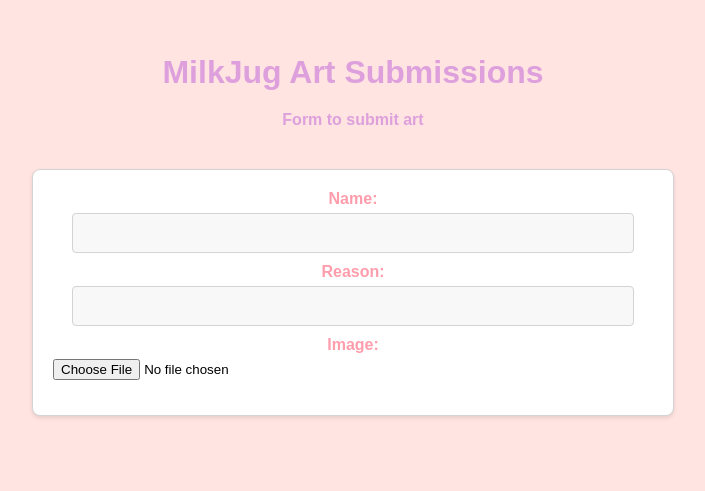
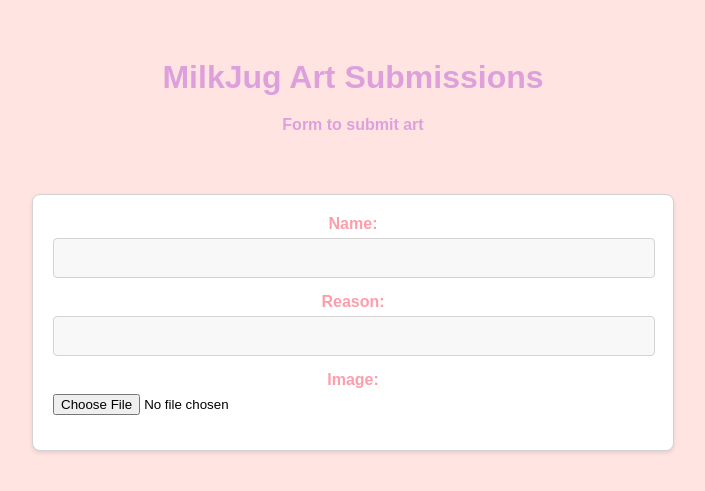
Before and after one commit to DanielEverett1/MJSite, a plain HTML site: page art/submissions.html in a window 1280 px wide. Shown: the part 155-646 px from the top of the page, without its empty margins (287-992 px from the left). Drawn offline with Linux system fonts and the light colour scheme; a web font is replaced by a local one.

Commit message:
Updated to fix control

```diff
--- a/art/submissions.css
+++ b/art/submissions.css
@@ -7,30 +7,42 @@ body {
     background-color: #ffe4e1;
     margin: 0;
     padding: 0;
-    height: 100vh;
+    min-height: 100vh;
     font-family: 'Playwrite AU QLD', sans-serif;
     text-align: center;
     flex-direction: column;
+    overflow-y: auto;
+}
+
+.header {
+    width: 100%;
+    max-width: 600px;
+    padding: 20px;
+    box-sizing: border-box;
+    /* Ensures padding is included in width calculation */
+}
+
+.container {
+    width: 100%;
+    max-width: 600px;
+    margin: 20px;
+    padding: 20px;
+    background-color: #fff;
+    border: 1px solid #d3d3d3;
+    border-radius: 8px;
+    box-shadow: 0 2px 4px rgba(0, 0, 0, 0.1);
 }
 
 form {
     display: flex;
     flex-direction: column;
-    width: 100%;
-    max-width: 600px;
-    margin: 20px 0;
-    padding: 20px;
-    border: 1px solid #d3d3d3;
-    border-radius: 8px;
-    background-color: #fff;
-    box-shadow: 0 2px 4px rgba(0, 0, 0, 0.1);
 }
 
-form > * {
+form>* {
     margin-bottom: 15px;
 }
 
-form > *:last-child {
+form>*:last-child {
     margin-bottom: 0;
 }
 
@@ -38,9 +50,8 @@ input[type="text"],
 input[type="email"],
 input[type="password"],
 textarea {
-    width: 90%;
+    width: calc(100% - 20px);
     padding: 10px;
-    margin: 0 auto 10px auto;
     border: 1px solid #d3d3d3;
     border-radius: 4px;
     background-color: #f8f8f8;
@@ -71,9 +82,10 @@ label {
     display: block;
 }
 
-h1, h2, h3, h4, h5, h6 {
+h1,
+h4 {
     color: #dda0dd;
-    margin-top: 0;
+    margin-top: 20px;
     margin-bottom: 20px;
     width: 100%;
 }
--- a/art/submissions.html
+++ b/art/submissions.html
@@ -9,9 +9,12 @@
 </head>
 
 <body>
+    <div class="header">
         <h1>MilkJug Art Submissions</h1>
         <h4>Form to submit art</h4>
+    </div>
 
+    <div class="container">
         <form action="" method="post">
             <label for="name">Name:</label>
             <input type="text" id="name" name="name" required>
@@ -23,6 +26,8 @@
             <input type="file" id="image" name="image" accept="image/*" required>
             <img id="imagePreview" src="#" alt="Image Preview">
         </form>
+    </div>
+
     <script src="submissions.js"></script>
 </body>
 
```
Also changed, not shown: art/submissions.js (line endings or trailing spaces). Lines whose indentation alone changed are shown as unchanged.
